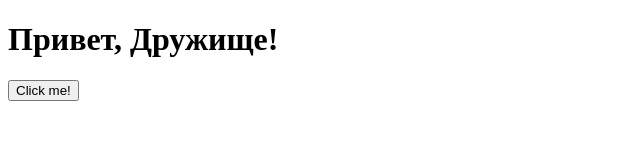
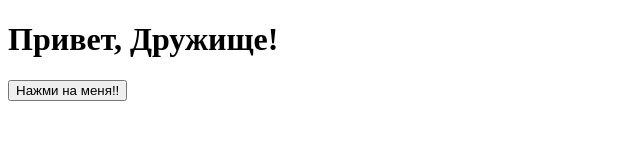
Before and after one commit to EvPllll/For-friend, a plain HTML site: page index.html in a window 1280 px wide. Shown: the whole page, without its empty margins (0-640 px from the left). Drawn offline with Linux system fonts and the light colour scheme.

Commit message:
fix button message

```diff
--- a/index.html
+++ b/index.html
@@ -6,7 +6,7 @@
 </head>
 <body>
     <h1>Привет, Дружище!</h1>
-    <button>Click me!</button>
+    <button>Нажми на меня!!</button>
     <div class="output"></div>
     <script src="index.js"></script>
 </body>
```
